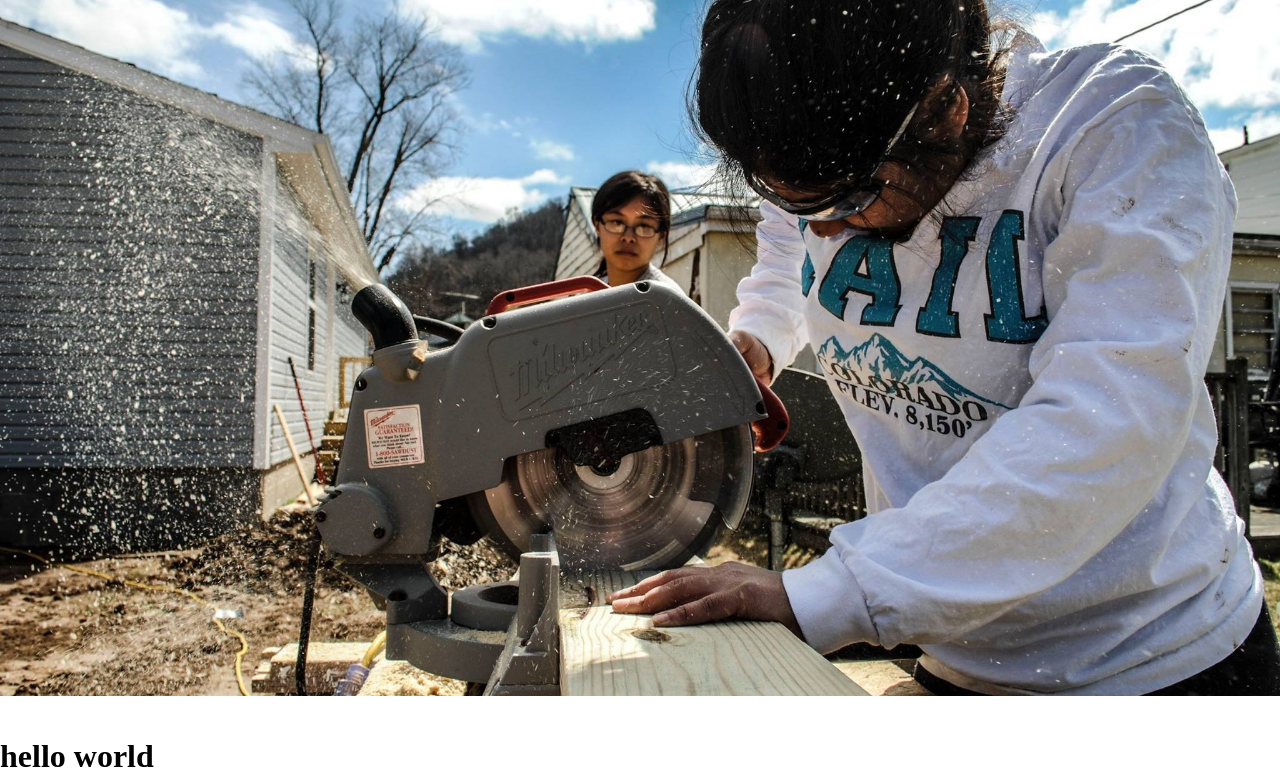
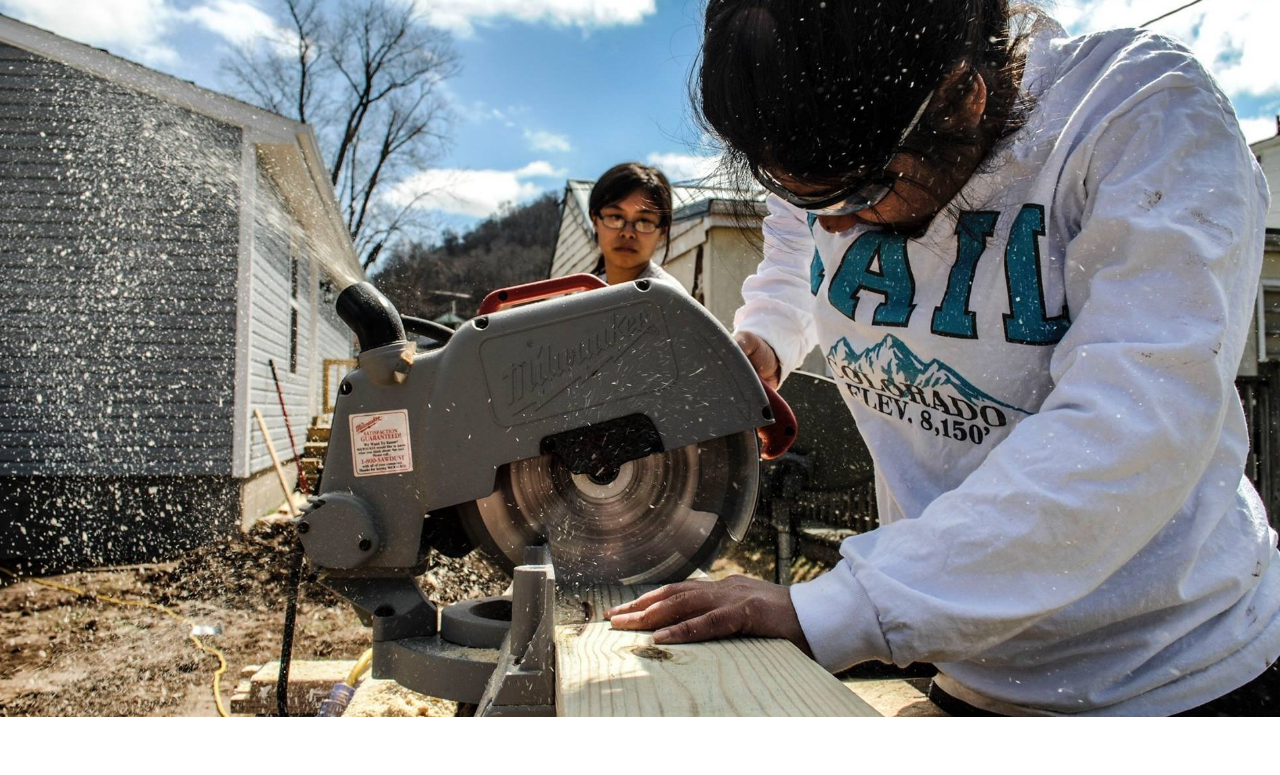
Before and after one commit to aditisjoshi/aditisjoshi.github.io, a plain HTML site: page index.html in a window 1280 px wide. Shown: the part 83-858 px from the top of the page. After the commit the page ends 800 px from the top, so only its background shows below. Drawn offline with nearby package versions, Linux system fonts and the light colour scheme.

Commit message:
tried putting picture in css

```diff
--- a/index.css
+++ b/index.css
@@ -1,22 +1,8 @@
 html, body {
-    height: 100%;
-    padding: 0;
-    margin: 0;
+    background: url("cover_picture.jpg") no-repeat center center fixed;
+    background-size: cover;
 }
 
-#first {
-	height: 100%;
-	overflow: hidden;
+h1 {
+	top: -100px;
 }
-
-#cover {
-	position: absolute;
-	width: 100%;
-	right: 0;
-	left: 0;
-	top: 0;
-	bottom: 0;
-	margin: auto;
-	z-index: -1;
-	background-size: cover;
-}
--- a/index.html
+++ b/index.html
@@ -7,10 +7,8 @@
 
 <html>
 	<body>
-		<div id="first">
-		<img id="cover" src="cover_picture.jpg">
+		<div id='text'>
+			<h1>hello world</h1>
 		</div>
-
-		<h1>hello world</h1>
 	</body>
 </html>
```
